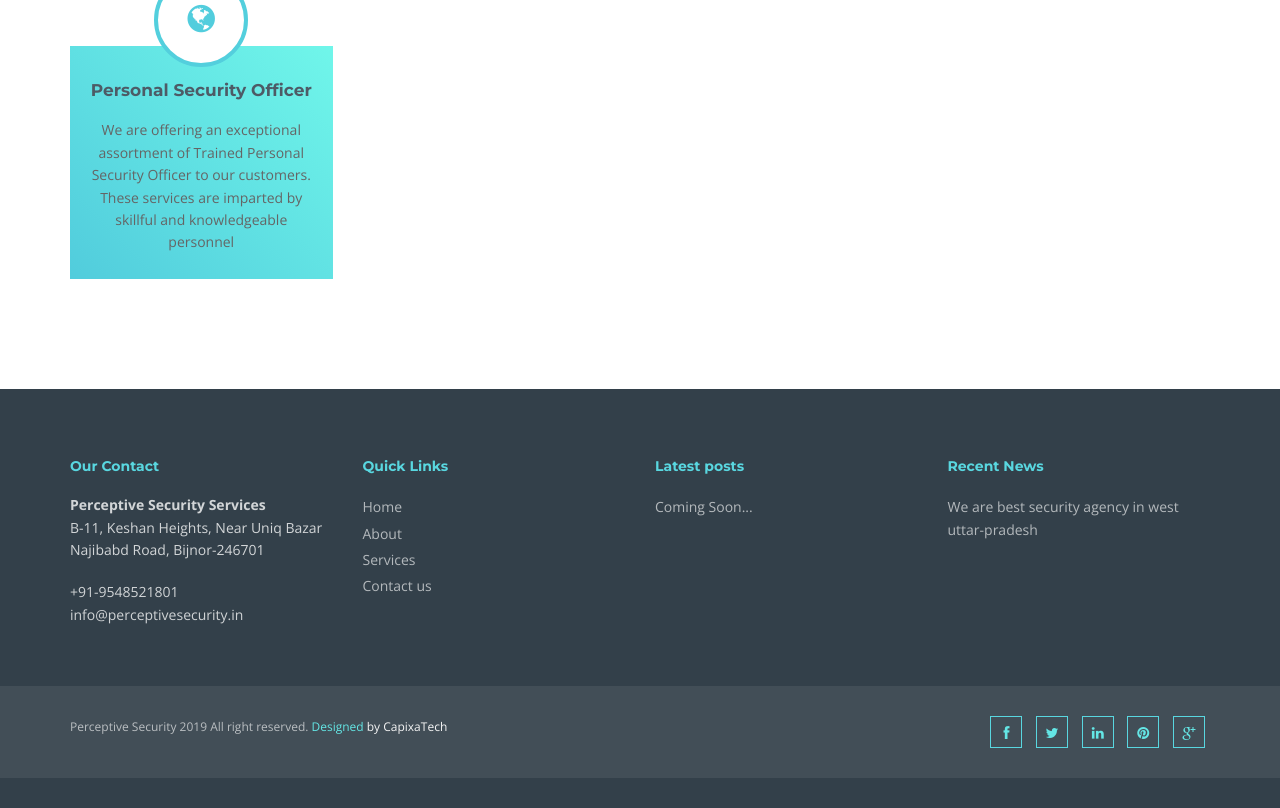
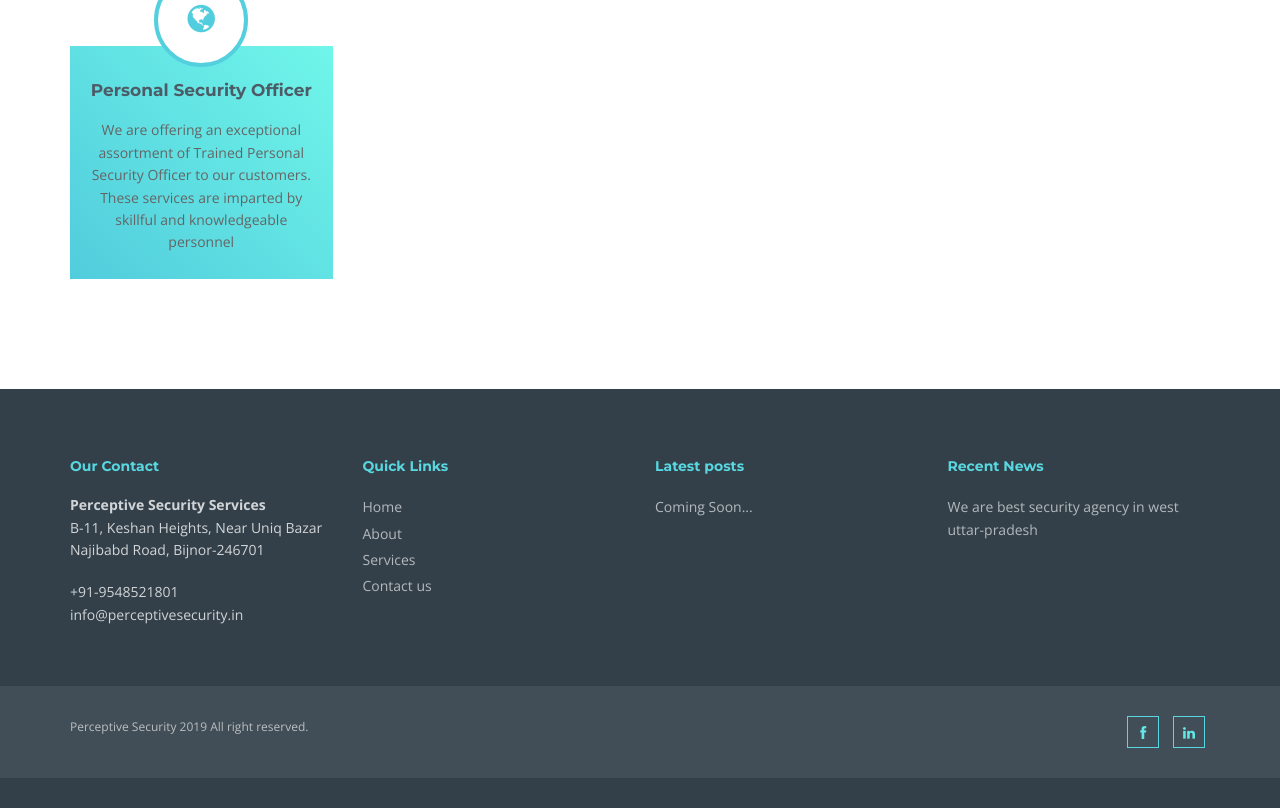
Before and after one commit to sahdevrana/perceptivesecurity.github.io, a plain HTML site: page services.html in a window 1280 px wide. Shown: the part 820-1628 px from the top of the page. Drawn offline with nearby package versions, Linux system fonts and the light colour scheme.

Commit message:
Modified social medial links.

```diff
--- a/services.html
+++ b/services.html
@@ -166,17 +166,14 @@
 				<div class="col-lg-6">
 					<div class="copyright">
 						<p>
-							<span>Perceptive Security 2019 All right reserved. </span> <a href="www.capixatech.com" target="_blank">Designed</a> by CapixaTech
+							<span>Perceptive Security 2019 All right reserved. </span>
 						</p>
 					</div>
 				</div>
 				<div class="col-lg-6">
 					<ul class="social-network">
-						<li><a href="#" data-placement="top" title="Facebook"><i class="fa fa-facebook"></i></a></li>
-						<li><a href="#" data-placement="top" title="Twitter"><i class="fa fa-twitter"></i></a></li>
-						<li><a href="#" data-placement="top" title="Linkedin"><i class="fa fa-linkedin"></i></a></li>
-						<li><a href="#" data-placement="top" title="Pinterest"><i class="fa fa-pinterest"></i></a></li>
-						<li><a href="#" data-placement="top" title="Google plus"><i class="fa fa-google-plus"></i></a></li>
+						<li><a href="https://www.facebook.com/perceptivesecurty/" data-placement="top" title="Facebook" target="_blank"><i class="fa fa-facebook"></i></a></li>
+						<li><a href="https://www.linkedin.com/company/perceptive-securities" data-placement="top" title="Linkedin" target="_blank"><i class="fa fa-linkedin"></i></a></li>
 					</ul>
 				</div>
 			</div>
```
